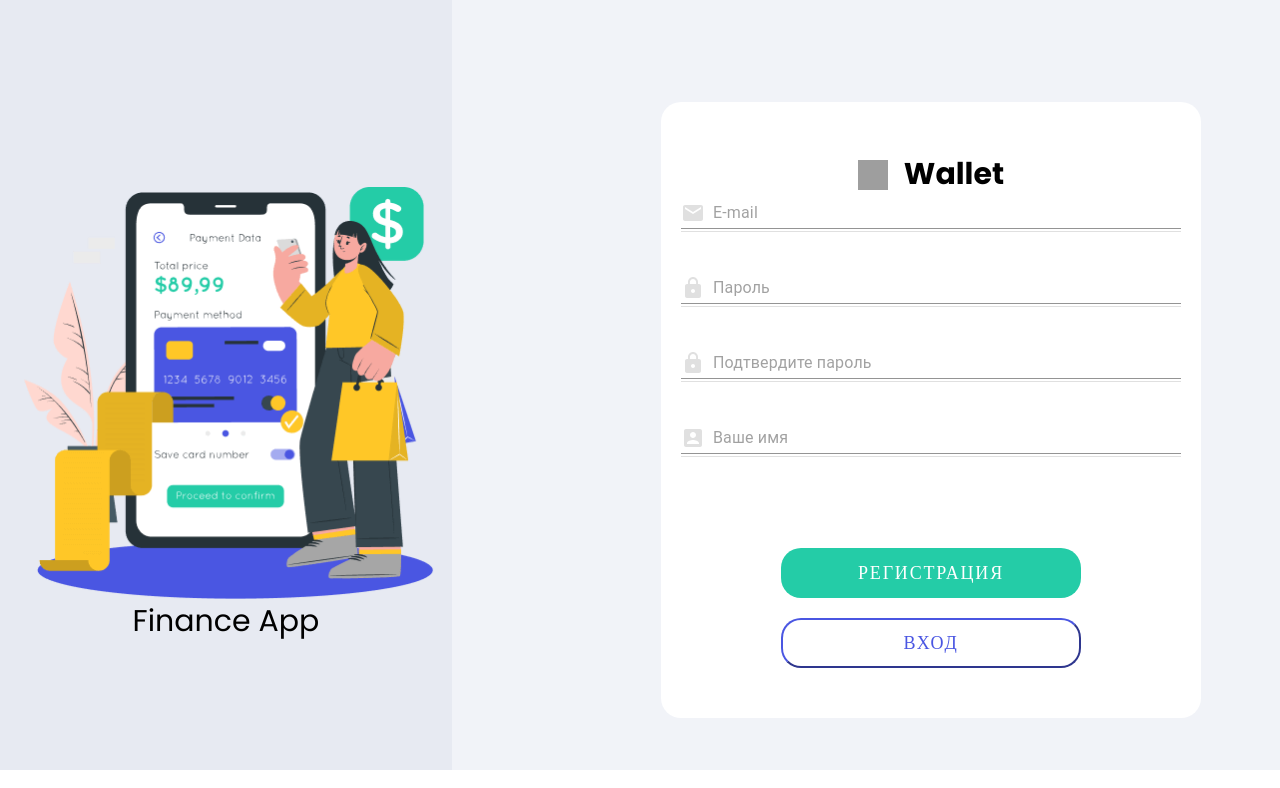
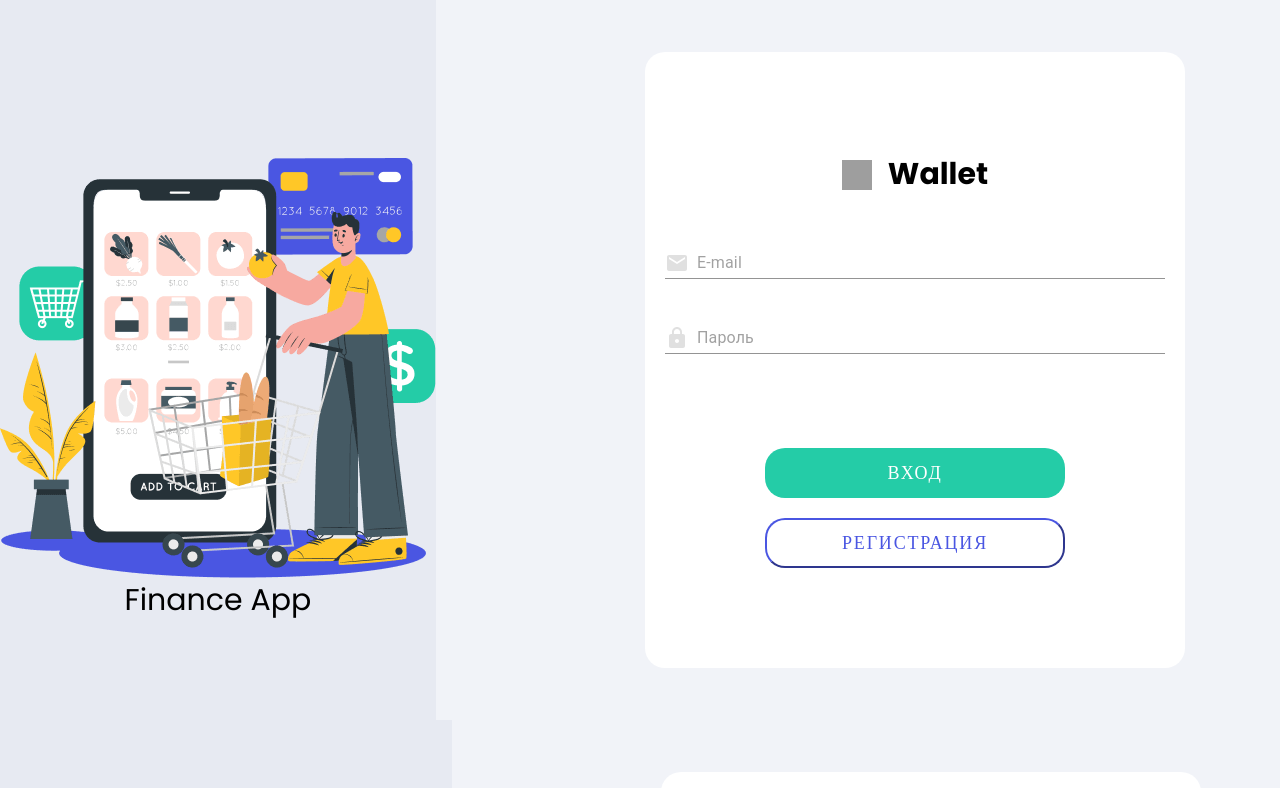
Before and after one commit to RuslanZahriadskyi/wallet-frontend, a React (Create React App) app: page / in a window 1280 px wide. Shown: the top 788 px of the page. Built offline with nearby package versions, Linux system fonts and the light colour scheme; grey boxes are pictures that could not be loaded; a web font is replaced by a local one.

Commit message:
style login/reg

```diff
--- a/src/App.js
+++ b/src/App.js
@@ -6,10 +6,14 @@ const DashboardPage = lazy(() =>
   import('./views/DashboardPage' /* webpackChunkName: "dashboard-page" */),
 );
 const RegistrationPage = lazy(() =>
-  import('./views/RegistrationPage' /* webpackChunkName: "register-page" */),
+  import(
+    './views/RegistrationPage/RegistrationPage.jsx' /* webpackChunkName: "register-page" */
+  ),
 );
 const LoginPage = lazy(() =>
-  import('./views/LoginPage' /* webpackChunkName: "login-page" */),
+  import(
+    './views/LoginPage/LoginPage.jsx' /* webpackChunkName: "login-page" */
+  ),
 );
 
 const ErrorPage = lazy(() =>
@@ -21,7 +25,9 @@ function App() {
     <>
       <Suspense fallback={<Spinner />}>
         {/* <Switch> */}
-        <Route>{/* <LoginPage /> */}</Route>
+        <Route>
+          <LoginPage />
+        </Route>
         <Route path="/dashboard" exact>
           <DashboardPage />
         </Route>
--- a/src/components/Login/LoginForm.jsx
+++ b/src/components/Login/LoginForm.jsx
@@ -61,15 +61,16 @@ export default function LoginForm() {
           <img src={logo} alt="LogoImg" className="logoImg" />
           <h1 className="title">Wallet</h1>
         </div>
+        <div className="input">
           <TextField
             InputProps={{
               startAdornment: (
                 <InputAdornment color="secondary" position="start">
-                <EmailIcon />
+                  <EmailIcon className="icon" />
                 </InputAdornment>
               ),
             }}
-          id="standard-basic"
+            className="placeholder"
             placeholder="E-mail"
             type="email"
             name="email"
@@ -78,15 +79,17 @@ export default function LoginForm() {
             error={formik.touched.email && Boolean(formik.errors.email)}
             helperText={formik.touched.email && formik.errors.email}
           />
+        </div>
+        <div className="input">
           <TextField
             InputProps={{
               startAdornment: (
                 <InputAdornment color="secondary" position="start">
-                <LockIcon />
+                  <LockIcon className="icon" />
                 </InputAdornment>
               ),
             }}
-          id="standard-basic"
+            className="placeholder"
             placeholder="Пароль"
             type="password"
             name="password"
@@ -95,6 +98,7 @@ export default function LoginForm() {
             error={formik.touched.password && Boolean(formik.errors.password)}
             helperText={formik.touched.password && formik.errors.password}
           />
+        </div>
 
         {/* <button type="submit">ВХОД</button>
         <NavLink to="/register">РЕГИСТРАЦИЯ</NavLink> */}
--- a/src/components/RegistrationForm/RegistrationForm.jsx
+++ b/src/components/RegistrationForm/RegistrationForm.jsx
@@ -91,7 +91,6 @@ export default function RegistrationForm() {
                 </InputAdornment>
               ),
             }}
-            id="standard-basic"
             className="placeholder"
             placeholder="E-mail"
             type="email"
@@ -111,7 +110,6 @@ export default function RegistrationForm() {
                 </InputAdornment>
               ),
             }}
-            id="standard-basic"
             className="placeholder"
             placeholder="Пароль"
             type="password"
@@ -131,7 +129,6 @@ export default function RegistrationForm() {
                 </InputAdornment>
               ),
             }}
-            id="standard-basic"
             className="placeholder"
             placeholder="Подтвердите пароль"
             type="confirmPassword"
@@ -156,7 +153,6 @@ export default function RegistrationForm() {
                 </InputAdornment>
               ),
             }}
-            id="standard-basic"
             placeholder="Ваше имя"
             className="placeholder"
             type="name"
@@ -167,8 +163,7 @@ export default function RegistrationForm() {
             helperText={formik.touched.name && formik.errors.name}
           />
         </div>
-        {/* // <button type="submit">РЕГИСТРАЦИЯ</button>
-        // <NavLink to="/login">ВХОД</NavLink> */}
+
         <FormButtons
           firtsButtonText="РЕГИСТРАЦИЯ"
           secondButtonText="ВХОД"
@@ -178,71 +173,3 @@ export default function RegistrationForm() {
     </div>
   );
 }
-
-//       <form className={s.form} onSubmit={formik.handleSubmit}>
-//          <div className={s.logo}>
-//          <img src={logo} alt="LogoImg" className={s.logoImg} />
-//           <h1 className={s.title}>Wallet</h1>
-//           </div>
-//         <label className={s.label}>
-//           <input
-//             className={s.input}
-//             type="email"
-//             name="email"
-//             placeholder="E-mail"
-//             value={formik.email}
-//             required
-//             onChange={formik.handleChange}
-//             // error={formik.touched.email && Boolean(formik.errors.email)}
-//           />
-//         </label>
-//         <label className={s.label}>
-//           <input
-//             className={s.input}
-//             type="password"
-//             name="password"
-//             placeholder="Пароль"
-//             value={formik.password}
-//             onChange={formik.handleChange}
-//             // error={formik.touched.password && Boolean(formik.errors.password)}
-//             required
-//           />
-//         </label>
-//         <label className={s.label}>
-//           <input
-//             className={s.input}
-//             type="password"
-//             name="confirmPassword"
-//             placeholder="Подтвердите пароль"
-//             value={formik.confirmPassword}
-//             onChange={formik.handleChange}
-//             // error={
-//             //   formik.touched.confirmPassword &&
-//             //   Boolean(formik.errors.confirmPassword)
-//             // }
-//             required
-//           />
-//         </label>
-//         <label className={s.label}>
-//           <input
-//             className={s.input}
-//             type="name"
-//             name="name"
-//             placeholder="Ваше имя"
-//             value={formik.name}
-//             onChange={formik.handleChange}
-//             // error={formik.touched.name && Boolean(formik.errors.name)}
-//             required
-//           />
-//         </label>
-//         <FormButtons
-//           firtsButtonText="РЕГИСТРАЦИЯ"
-//           // firstLinkButton="/login"?????
-//           secondButtonText="ВХОД"
-//           secondLinkButton="/login"
-//        />
-
-//       </form>
-//     </div>
-//   );
-// }
--- a/src/components/RegistrationForm/RegistrationForm.scss
+++ b/src/components/RegistrationForm/RegistrationForm.scss
@@ -1,40 +1,4 @@
 @import '../../scss/main.scss';
-// @import '../../../scss/index.scss';
-
-// .container {
-//   max-width: 320px;
-//   height: 600px;
-//   margin: 0 auto;
-//   padding: 40px 10px;
-//   border-radius: 20px;
-//   background-color: white;
-//   // border-bottom: 1px solid #e0e0e0;
-//   justify-content: center;
-// }
-// .containerRegisterForm {
-//   position: relative;
-//   margin-left: auto;
-//   margin-right: auto;
-//   padding-left: 20px;
-//   padding-right: 20px;
-//   width: 100%;
-//   border-radius: 20px;
-// }
-// @media screen and (min-width: 768px){
-
-//     padding-left: 40px;
-//     padding-right: 40px;
-
-//   }
-
-// @media screen and (min-width: 1280px)
-
-//  {
-//     padding-left: 85px;
-//     padding-right: 85px;
-
-//   }
-// }
 
 .title {
   font-family: Poppins;
@@ -71,7 +35,6 @@
     height: 616px;
     background-color: white;
     border-radius: 20px;
-    margin-top: 50px;
     margin-left: 114px;
     margin-right: 114px;
   }
@@ -79,6 +42,7 @@
 .logo {
   align-items: center;
   display: flex;
+  padding-bottom: 50px;
 }
 
 .logoImg {
@@ -94,7 +58,6 @@
   margin-bottom: 40px;
   height: 35px;
   border: none;
-  border-bottom: 1px solid #e0e0e0;
   text-align: left;
   cursor: pointer;
   transition: 1s;
--- a/src/views/LoginPage.jsx
+++ /dev/null
@@ -1,17 +0,0 @@
-import React from 'react';
-import LoginForm from '../components/Login/LoginForm';
-import images from '../images/login-desktop.png';
-import './LoginPage';
-
-const LoginPage = () => {
-  return (
-    <div>
-      <div>
-        <img src={images} alt="LogPage" />
-      </div>
-      <LoginForm />
-    </div>
-  );
-};
-
-export default LoginPage;
--- /dev/null
+++ b/src/views/LoginPage/LoginPage.jsx
@@ -0,0 +1,20 @@
+import React from 'react';
+import LoginForm from '../../components/Login/LoginForm';
+import images from '../../images/login-desktop.png';
+import '../LoginPage/LoginPage.scss';
+
+const LoginPage = () => {
+  return (
+    <div className="loginPage">
+      <div className="blok1">
+        <img src={images} alt="LogPage" className="imagLog" />
+        <h1 className="titleFin">Finance App</h1>
+      </div>
+      <div className="blok2">
+        <LoginForm />
+      </div>
+    </div>
+  );
+};
+
+export default LoginPage;
--- a/src/views/RegistrationPage.scss
+++ b/src/views/LoginPage/LoginPage.scss
@@ -1,28 +1,10 @@
-@import '../scss/main.scss';
-
-// .fon{
-
-// // }
-// .registrationPage {
-//   display: flex;
-//   padding-top: 150px;
-//   padding-bottom: 116px;
-// }
-// .blok1 {
-//   width: 560px;
-
-//   padding-top: 150px;
-//   padding-right: 50px;
-// }
-// .blok2{
-
-// }
+@import '../../scss/main.scss';
 
 // .container {
 //   display: flex;
 // //   height: 100vh;
 // // }
-.registrationPage {
+.loginPage {
   margin-left: auto;
   margin-right: auto;
   align-items: center;
@@ -31,6 +13,13 @@
   @media screen and (min-width: 768px) {
     justify-content: space-between;
     background: rgba(231, 234, 242, 1);
+
+    //     .elips1 {
+    //   position: absolute;
+    //   background-image: url(../images/Ellipse1.png);
+    //   background-repeat: no-repeat;
+    //   z-index: -1;
+    // }
   }
 
   @media screen and (min-width: 1280px) {
@@ -47,7 +36,7 @@
   @media screen and (min-width: 768px) {
     align-items: center;
     display: flex;
-    padding-top: 50px;
+    // padding-top: 50px;
     justify-content: center;
   }
 
--- a/src/views/RegistrationPage.jsx
+++ b/src/views/RegistrationPage/RegistrationPage.jsx
@@ -1,9 +1,9 @@
 import React from 'react';
-import RegistrationForm from '../components/RegistrationForm/RegistrationForm';
-import images from '../images/register-desktop.png';
+import RegistrationForm from '../../components/RegistrationForm/RegistrationForm';
+import images from '../../images/register-desktop.png';
 // import elips1 from '../images/Ellipse1.svg';
 // import elips2 from '../images/Ellipse2.svg';
-import './RegistrationPage.scss';
+import '../RegistrationPage/RegistrationPage.scss';
 
 const RegistrationPage = () => {
   return (
--- /dev/null
+++ b/src/views/RegistrationPage/RegistrationPage.scss
@@ -0,0 +1,97 @@
+@import '../../scss/main.scss';
+
+// .container {
+//   display: flex;
+// //   height: 100vh;
+// // }
+.registrationPage {
+  margin-left: auto;
+  margin-right: auto;
+  align-items: center;
+  justify-content: center;
+
+  @media screen and (min-width: 768px) {
+    justify-content: space-between;
+    background: rgba(231, 234, 242, 1);
+
+    //     .elips1 {
+    //   position: absolute;
+    //   background-image: url(../images/Ellipse1.png);
+    //   background-repeat: no-repeat;
+    //   z-index: -1;
+    // }
+  }
+
+  @media screen and (min-width: 1280px) {
+    justify-content: space-between;
+    background: rgba(231, 234, 242, 1);
+
+    display: flex;
+  }
+}
+
+.blok2 {
+  // padding-top: 136px;
+
+  @media screen and (min-width: 768px) {
+    align-items: center;
+    display: flex;
+    padding-top: 50px;
+    justify-content: center;
+  }
+
+  @media screen and (min-width: 1280px) {
+    background: rgba(255, 255, 255, 0.4);
+
+    display: flex;
+    align-items: center;
+    padding: 52px 85px 52px 95px;
+  }
+}
+
+.blok1 {
+  // width: 560px;
+  justify-content: center;
+
+  // padding-right: 50px;
+
+  // background: rgba(255, 255, 255, 0.4);
+
+  @media screen and (max-width: 767px) {
+    display: none;
+  }
+  @media screen and (min-width: 768px) {
+    padding-top: 60px;
+    display: flex;
+    align-items: center;
+    justify-content: center;
+  }
+  @media screen and (min-width: 1280px) {
+    // padding-top: 153px;
+    display: flex;
+    align-items: center;
+    flex-direction: column;
+    justify-content: center;
+  }
+  .images {
+    @media screen and (min-width: 768px) {
+      width: 274px;
+      height: 250px;
+      // padding-top: 60px;
+    }
+
+    @media screen and (min-width: 1280px) {
+      width: 452px;
+      height: 412px;
+      // padding-: 60px;
+    }
+  }
+
+  .titleFin {
+    font-family: Poppins;
+    font-weight: 400;
+    font-size: 30px;
+    line-height: 45px;
+    text-align: center;
+  }
+}
```
Lines whose indentation alone changed are shown as unchanged.
